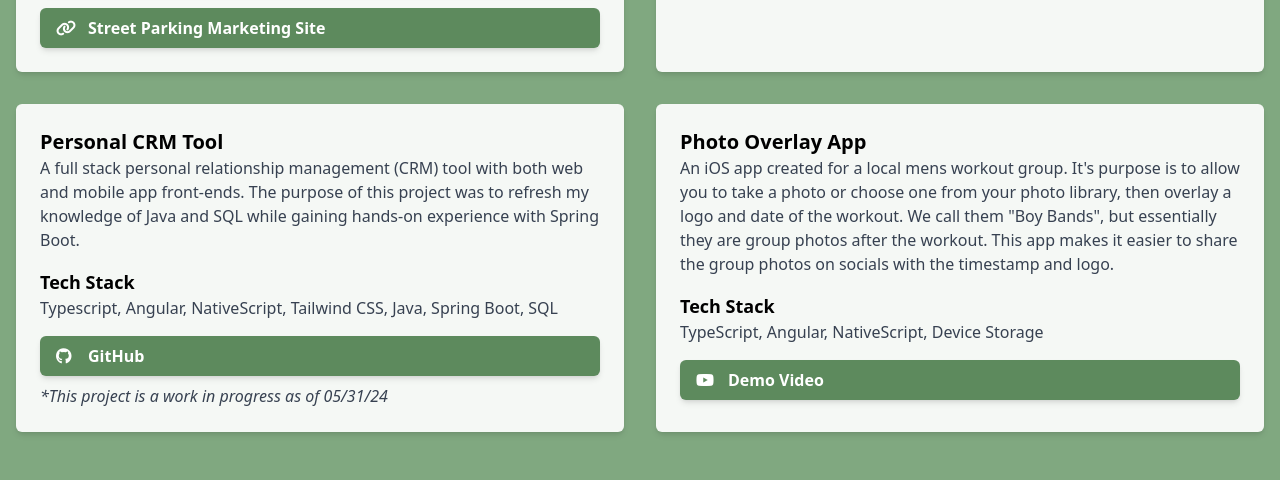
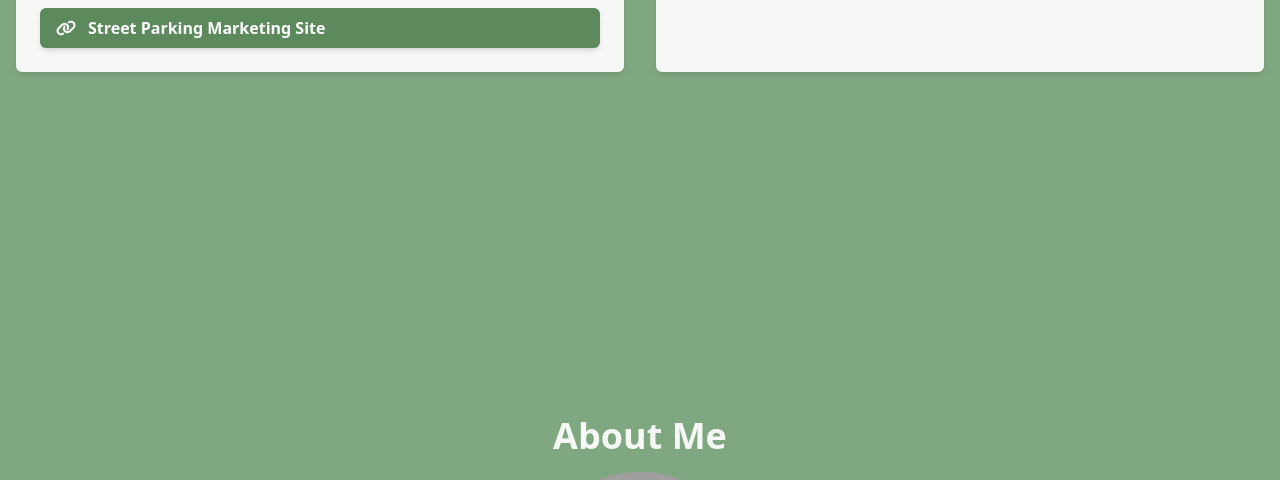
Before and after one commit to brianrclow/portfolio, an Angular app: page /work in a window 1280 px wide. Shown: the part 1416-1896 px from the top of the page. Built offline with nearby package versions, Linux system fonts and the light colour scheme; grey boxes are pictures that could not be loaded.

Commit message:
main: Remove old projects

```diff
--- a/src/app/work/work.component.html
+++ b/src/app/work/work.component.html
@@ -91,72 +91,6 @@
           </p>
         </div>
       </div>
-
-      <div class="bg-primary-50 shadow-md rounded-md overflow-hidden">
-        <div class="p-6">
-          <h3 class="text-xl font-semibold">Personal CRM Tool</h3>
-          <p class="text-gray-700 mb-4">
-            A full stack personal relationship management (CRM) tool with both
-            web and mobile app front-ends. The purpose of this project was to
-            refresh my knowledge of Java and SQL while gaining hands-on
-            experience with Spring Boot.
-          </p>
-          <div class="mb-4">
-            <h4 class="text-lg font-semibold">Tech Stack</h4>
-            <p class="text-gray-700">
-              Typescript, Angular, NativeScript, Tailwind CSS, Java, Spring
-              Boot, SQL
-            </p>
-          </div>
-          <div class="flex flex-col space-y-4">
-            <a
-              href="https://github.com/brianrclow/personal-crm"
-              target="_blank"
-              rel="noopener noreferrer"
-              class="bg-primary-500 text-white font-bold py-2 px-4 shadow-md rounded-md hover:bg-primary-700 flex items-center"
-            >
-              <i class="fab fa-github mr-2 w-6"></i> GitHub
-            </a>
-            <!-- <a
-                class="bg-primary-300 text-white font-bold py-2 px-4 shadow-md rounded-md  flex items-center">
-                <i class="fab fa-youtube mr-2 w-6"></i> Demo Video
-            </a> -->
-          </div>
-          <p class="text-gray-700 italic mt-2">
-            *This project is a work in progress as of 05/31/24
-          </p>
-        </div>
-      </div>
-
-      <div class="bg-primary-50 shadow-md rounded-md overflow-hidden">
-        <div class="p-6">
-          <h3 class="text-xl font-semibold">Photo Overlay App</h3>
-          <p class="text-gray-700 mb-4">
-            An iOS app created for a local mens workout group. It's purpose is
-            to allow you to take a photo or choose one from your photo library,
-            then overlay a logo and date of the workout. We call them "Boy
-            Bands", but essentially they are group photos after the workout.
-            This app makes it easier to share the group photos on socials with
-            the timestamp and logo.
-          </p>
-          <div class="mb-4">
-            <h4 class="text-lg font-semibold">Tech Stack</h4>
-            <p class="text-gray-700">
-              TypeScript, Angular, NativeScript, Device Storage
-            </p>
-          </div>
-          <div class="flex flex-col space-y-4">
-            <a
-              href="https://youtube.com/shorts/n5e1zt5VP60?feature=share"
-              target="_blank"
-              rel="noopener noreferrer"
-              class="bg-primary-500 text-white font-bold py-2 px-4 shadow-md rounded-md hover:bg-primary-700 flex items-center"
-            >
-              <i class="fab fa-youtube mr-2 w-6"></i> Demo Video
-            </a>
-          </div>
-        </div>
-      </div>
     </div>
   </div>
 </div>
```
